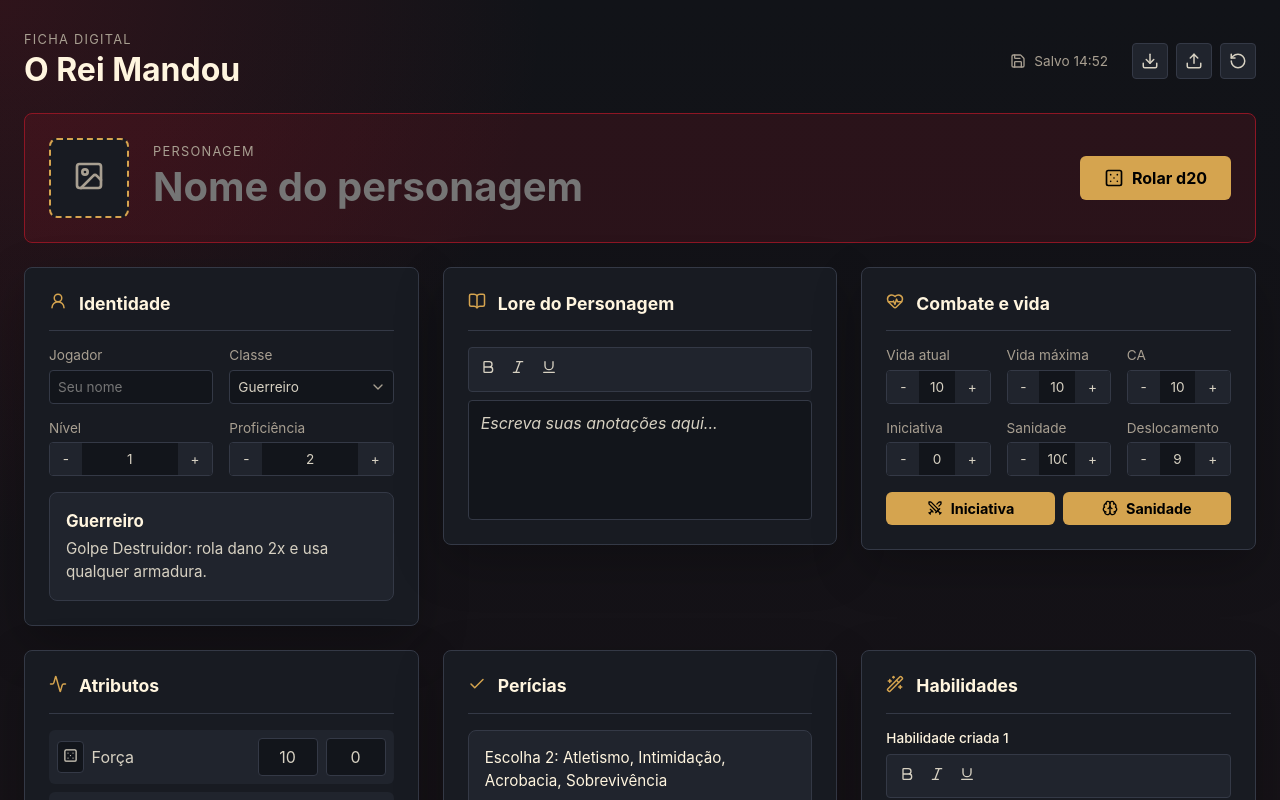
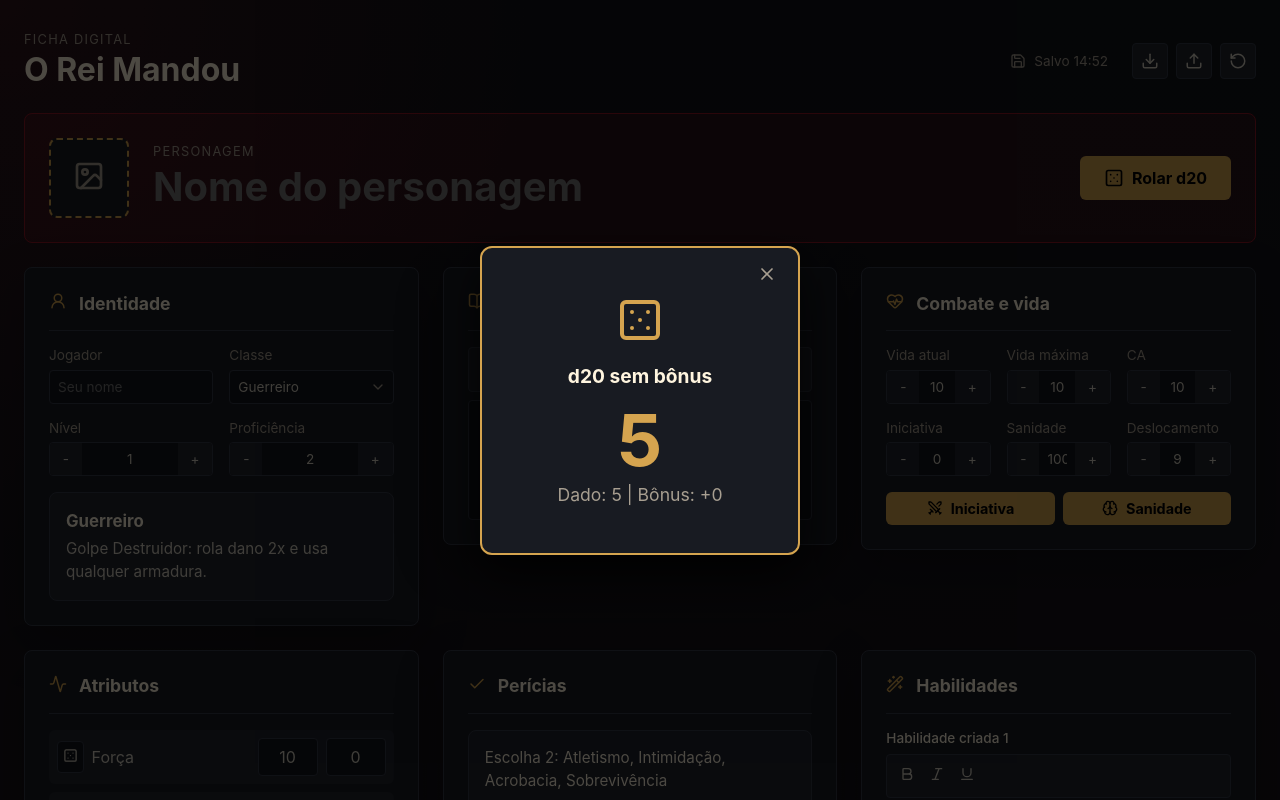
Before and after one commit to Vinny1313/orei, a React (Vite) app: page / in a window 1280 px wide. Both pictures are taken after a click on the button "Rolar d20". Shown: the top 800 px of the page. Built offline with nearby package versions, Linux system fonts and the light colour scheme.

Commit message:
verdadeiro: ajustes de design e estrutura

```diff
--- a/src/App.css
+++ b/src/App.css
@@ -489,3 +489,126 @@ label {
   .hero-strip { flex-direction: column; align-items: stretch; }
   .hero-identity { flex-direction: column; align-items: center; text-align: center; }
 }
+
+/* ---- ADICIONE AO FINAL DO SEU App.css ---- */
+
+/* Histórico de Rolagens (Lista Vertical) */
+.roll-history {
+  display: flex;
+  flex-direction: column;
+  gap: 0.75rem;
+  max-height: 350px;
+  overflow-y: auto;
+  padding-right: 0.5rem;
+}
+
+.roll-history::-webkit-scrollbar {
+  width: 6px;
+}
+.roll-history::-webkit-scrollbar-thumb {
+  background: var(--border);
+  border-radius: 4px;
+}
+
+.roll-result {
+  display: flex;
+  align-items: center;
+  justify-content: space-between;
+  background: var(--surface-2);
+  padding: 0.75rem 1rem;
+  border-radius: 8px;
+  border: 1px solid var(--border);
+}
+.roll-result span {
+  flex: 1;
+  font-size: 0.95rem;
+  color: var(--text-strong);
+}
+.roll-result strong {
+  font-size: 1.3rem;
+  color: var(--gold);
+  margin: 0 1.5rem;
+}
+.roll-result small {
+  font-size: 0.8rem;
+  color: var(--muted);
+  min-width: 65px;
+  text-align: right;
+}
+
+/* --- Pop-up do Dado --- */
+.dice-popup-overlay {
+  position: fixed;
+  top: 0;
+  left: 0;
+  width: 100vw;
+  height: 100vh;
+  background: rgba(0, 0, 0, 0.7);
+  display: flex;
+  align-items: center;
+  justify-content: center;
+  z-index: 9999;
+  animation: fadeIn 0.2s ease-out;
+}
+
+.dice-popup-content {
+  background: var(--surface);
+  border: 2px solid var(--gold);
+  border-radius: 12px;
+  padding: 3rem;
+  text-align: center;
+  box-shadow: 0 20px 50px rgba(0, 0, 0, 0.8);
+  position: relative;
+  min-width: 320px;
+  animation: popIn 0.3s cubic-bezier(0.175, 0.885, 0.32, 1.275);
+}
+
+.close-popup {
+  position: absolute;
+  top: 15px;
+  right: 15px;
+  background: transparent;
+  border: none;
+  color: var(--muted);
+  cursor: pointer;
+  display: flex;
+  align-items: center;
+  justify-content: center;
+  transition: color 0.2s;
+}
+.close-popup:hover { color: var(--red); }
+
+.popup-icon {
+  color: var(--gold);
+  margin-bottom: 1rem;
+}
+
+.dice-popup-content h3 {
+  margin: 0 0 1rem 0;
+  color: var(--text-strong);
+  font-size: 1.2rem;
+}
+
+.popup-total {
+  font-size: 4.5rem;
+  font-weight: bold;
+  color: var(--gold);
+  margin-bottom: 0.5rem;
+  line-height: 1;
+}
+
+.dice-popup-content p {
+  margin: 0;
+  color: var(--muted);
+  font-size: 1.1rem;
+}
+
+@keyframes fadeIn {
+  from { opacity: 0; }
+  to { opacity: 1; }
+}
+
+@keyframes popIn {
+  from { transform: scale(0.8); opacity: 0; }
+  to { transform: scale(1); opacity: 1; }
+}
--- a/src/App.tsx
+++ b/src/App.tsx
@@ -22,6 +22,7 @@ import {
   Italic,
   Underline,
   Image as ImageIcon,
+  X,
 } from 'lucide-react'
 import type { ChangeEvent } from 'react'
 import { useEffect, useMemo, useRef, useState } from 'react'
@@ -85,6 +86,7 @@ type CharacterSheet = {
 }
 
 type RollResult = {
+  id: string
   label: string
   d20: number
   bonus: number
@@ -199,7 +201,9 @@ function App() {
     }
   })
 
-  const [roll, setRoll] = useState<RollResult | null>(null)
+  const [rollHistory, setRollHistory] = useState<RollResult[]>([])
+  const [popupRoll, setPopupRoll] = useState<RollResult | null>(null)
+  const popupTimeoutRef = useRef<number | null>(null)
   const [savedAt, setSavedAt] = useState('agora')
 
   useEffect(() => {
@@ -257,7 +261,17 @@ function App() {
 
   const rollDice = (label: string, bonus = 0) => {
     const d20 = Math.floor(Math.random() * 20) + 1
-    setRoll({ label, d20, bonus, total: d20 + bonus })
+    const newRoll: RollResult = { id: crypto.randomUUID(), label, d20, bonus, total: d20 + bonus }
+
+    // Adiciona ao histórico (limitando a 10)
+    setRollHistory(prev => [newRoll, ...prev].slice(0, 10))
+
+    // Ativa o Pop-up
+    setPopupRoll(newRoll)
+    if (popupTimeoutRef.current) clearTimeout(popupTimeoutRef.current)
+    popupTimeoutRef.current = window.setTimeout(() => {
+      setPopupRoll(null)
+    }, 25000)
   }
 
   const handleImageUpload = (e: ChangeEvent<HTMLInputElement>) => {
@@ -297,11 +311,12 @@ function App() {
   const resetSheet = () => {
     if (window.confirm('Resetar a ficha atual?')) {
       setSheet(createDefaultSheet())
-      setRoll(null)
+      setRollHistory([])
     }
   }
 
   return (
+    <>
       <main className="app-shell">
         <header className="topbar">
           <div>
@@ -485,18 +500,36 @@ function App() {
           </Panel>
 
           {/* 8. Últimas Rolagens */}
-        <Panel icon={<Sparkles size={18} />} title="Última rolagem" className="roll-panel">
-          {roll ? (
-            <div className="roll-result">
+          <Panel icon={<Sparkles size={18} />} title="Últimas rolagens" className="roll-panel">
+            {rollHistory.length > 0 ? (
+              <div className="roll-history">
+                {rollHistory.map((roll) => (
+                  <div className="roll-result" key={roll.id}>
                     <span>{roll.label}</span>
                     <strong>{roll.total}</strong>
                     <small>d20 {roll.d20} {signed(roll.bonus)}</small>
+                  </div>
+                ))}
               </div>
             ) : <div className="empty-state">Role um teste para ver o resultado.</div>}
           </Panel>
 
         </section>
       </main>
+
+      {/* Pop-up do Dado */}
+      {popupRoll && (
+        <div className="dice-popup-overlay" onClick={() => setPopupRoll(null)}>
+          <div className="dice-popup-content" onClick={e => e.stopPropagation()}>
+            <button className="close-popup" onClick={() => setPopupRoll(null)}><X size={20}/></button>
+            <Dice5 size={48} className="popup-icon" />
+            <h3>{popupRoll.label}</h3>
+            <div className="popup-total">{popupRoll.total}</div>
+            <p>Dado: {popupRoll.d20} | Bônus: {signed(popupRoll.bonus)}</p>
+          </div>
+        </div>
+      )}
+    </>
   )
 }
 
```
Lines whose indentation alone changed are shown as unchanged.
